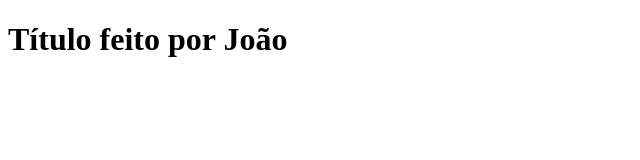
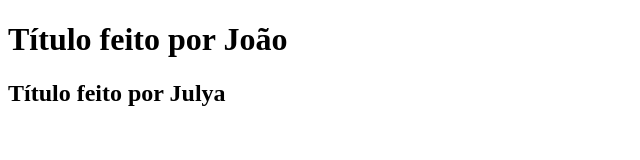
Before and after one commit to Joao1012200/aula-git-essencial, a plain HTML site: page index.html in a window 1280 px wide. Shown: the whole page, without its empty margins (0-640 px from the left). Drawn offline with Linux system fonts and the light colour scheme.

Commit message:
Update index.html
criado título 2 por Julya

```diff
--- a/index.html
+++ b/index.html
@@ -8,6 +8,7 @@
 <body>
 
     <h1>Título feito por João</h1>
+    <h2>Título feito por Julya</h2>
 
 </body>
 </html>
```
